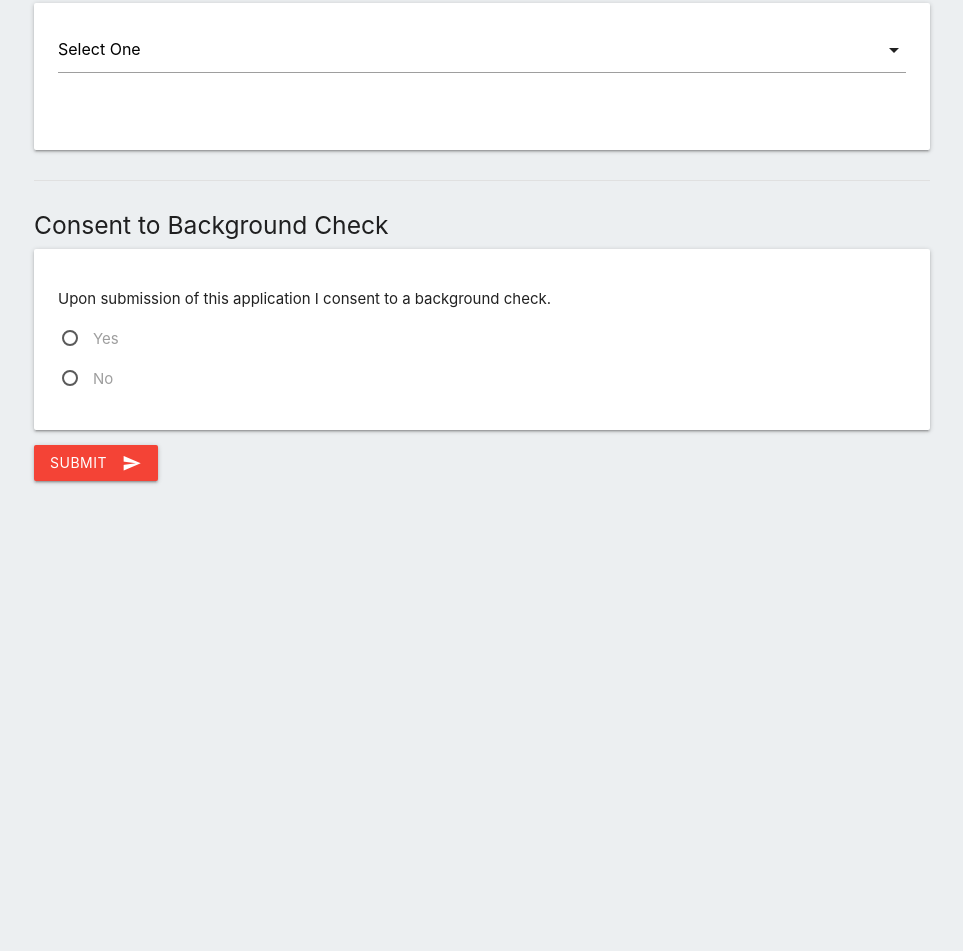
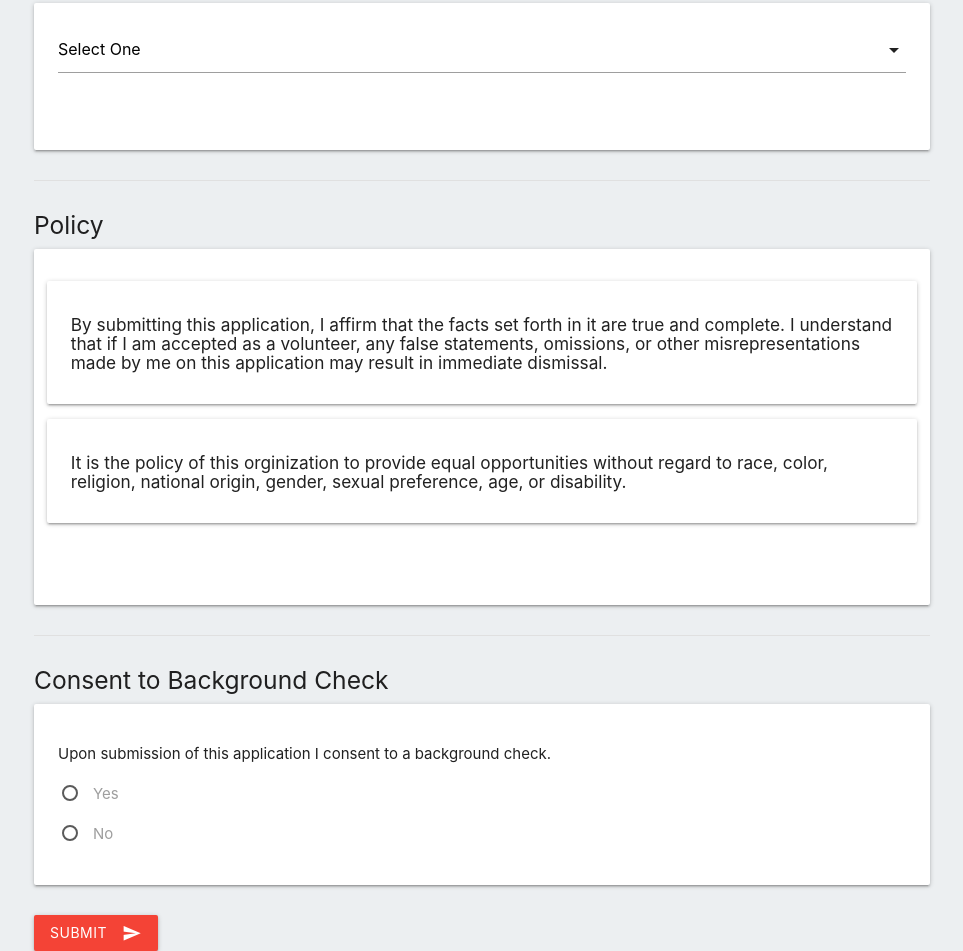
Before and after one commit to Tgorbachevskiy/NightShift-1, a plain HTML site: page VolunteerFormMaterial.html in a window 1280 px wide. Shown: the part 3454-4405 px from the top of the page, without its empty margins (158-1121 px from the left). Before the commit the page ends 3950 px from the top, so only its background shows below. Drawn offline with nearby package versions, Linux system fonts and the light colour scheme.

Commit message:
missing closing tags and re-added policy

```diff
--- a/VolunteerFormMaterial.html
+++ b/VolunteerFormMaterial.html
@@ -216,6 +216,7 @@
                     </div>
                 </div>
             </div>
+
             <!-- Interests -->
             <div class="divider"></div>
             <div class="section">
@@ -526,6 +527,33 @@
 
             </div>
 
+            <!-- Policy -->
+            <div class="divider"></div>
+            <div class="section">
+                <h5>Policy</h5>
+                <div class="card-panel">
+
+                    <div class="row">
+                        <div class="card-panel">
+                            <h6>By submitting this application, I affirm that the facts set forth in it are true and
+                                complete. I understand that if I am accepted as a volunteer, any false statements,
+                                omissions, or other misrepresentations made by me on this
+                                application may result in immediate dismissal.
+                            </h6>
+                        </div>
+                        <div class="card-panel">
+                            <h6>It is the policy of this orginization to provide equal opportunities without regard to
+                                race, color, religion, national origin, gender, sexual preference, age, or disability.
+                            </h6>
+                        </div>
+                    </div>
+                    <br>
+
+                </div>
+            </div>
+
+
+
             <!-- Background Check Notice-->
             <div class="divider"></div>
             <div class="section">
@@ -563,10 +591,15 @@
                     </span>
                 </div>
 
+            </div>
+
+
             <button id="submit" class="btn waves-effect waves-light red" type="submit" name="action">Submit
                 <i class="material-icons right">send</i>
             </button>
 
+        </form>
+    </div>
     <script src="https://code.jquery.com/jquery-3.3.1.slim.min.js"
         integrity="sha384-q8i/X+965DzO0rT7abK41JStQIAqVgRVzpbzo5smXKp4YfRvH+8abtTE1Pi6jizo"
         crossorigin="anonymous"></script>
```
Lines whose indentation alone changed are shown as unchanged.
